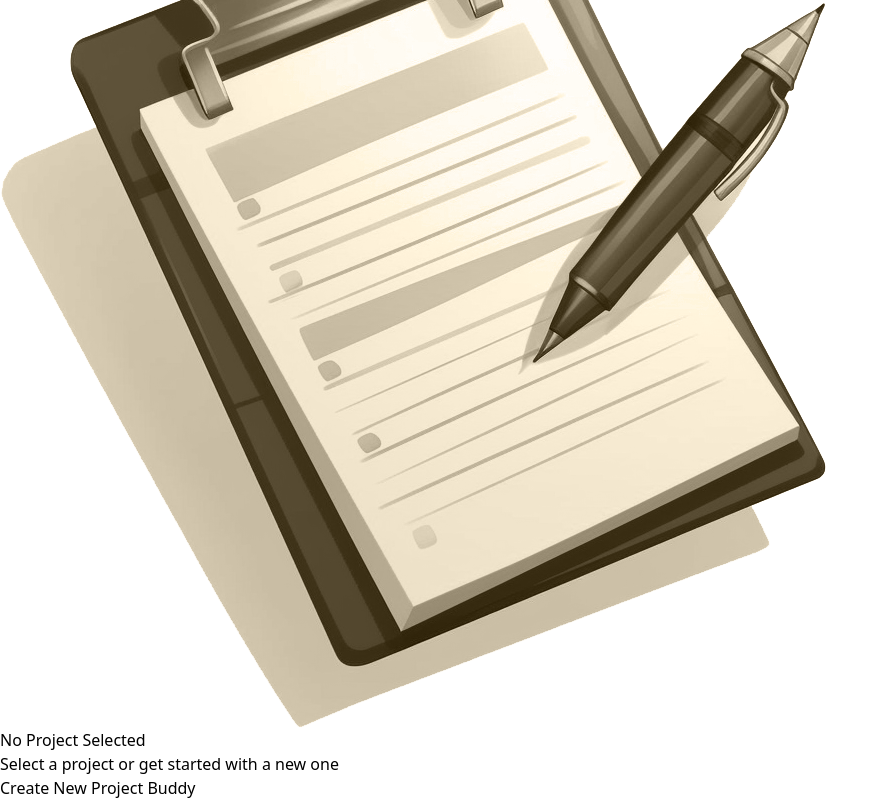
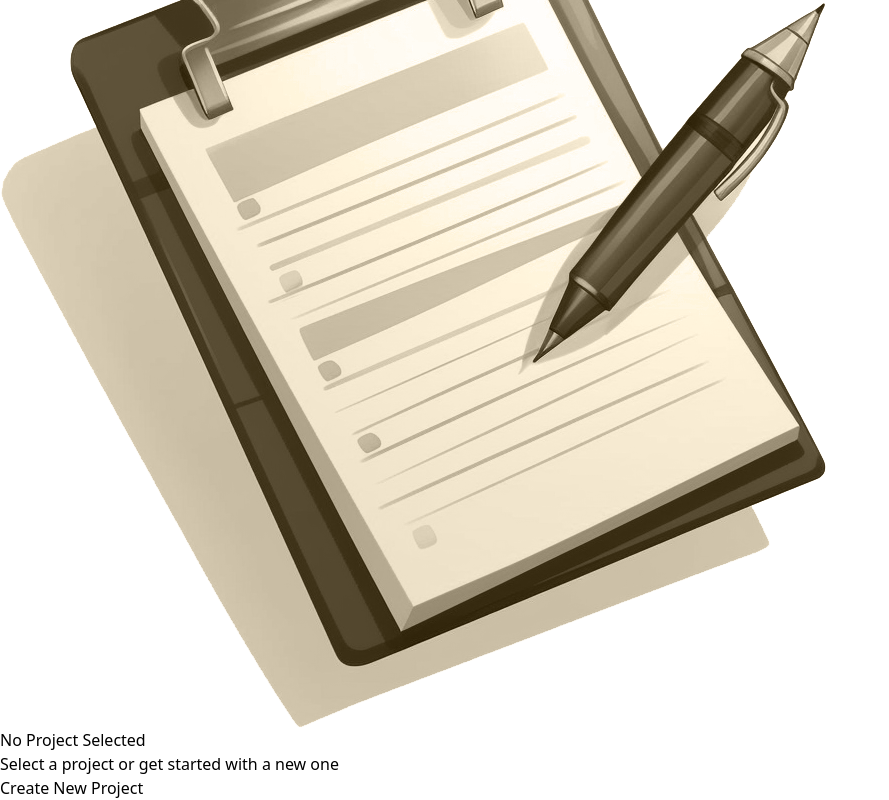
Before and after one commit to prashant-coachbar/Project-Management-App, a React (Vite) app: page / in a window 1280 px wide. Shown: the part 175-975 px from the top of the page, without its empty margins (0-889 px from the left). Built offline with nearby package versions, Linux system fonts and the light colour scheme.

Commit message:
changes made

```diff
--- a/index.html
+++ b/index.html
@@ -10,7 +10,7 @@
       (function (w, d, s, u) {
         let j = d.createElement(s);
         j.async = true;
-        j.src = `https://dev-assets.channelboost.com/scripts/cts.js?uid=${u}`;
+        j.src = "https://dev-assets.channelboost.com/scripts/cts.js?uid=" + u;
         let f = d.getElementsByTagName(s)[0];
         f.parentNode.insertBefore(j, f);
       })(window, document, "script", "2efd7bd4-7d45-44a2-b151-87178d1d5820");
--- a/src/components/NoProject.jsx
+++ b/src/components/NoProject.jsx
@@ -21,7 +21,7 @@ export default function NoProject() {
         onClick={addProject}
         className="px-6 py-2 rounded-md bg-stone-800 text-stone-50 hover:bg-stone-950"
       >
-        Create New Project Buddy
+        Create New Project
       </button>
     </div>
   );
```
